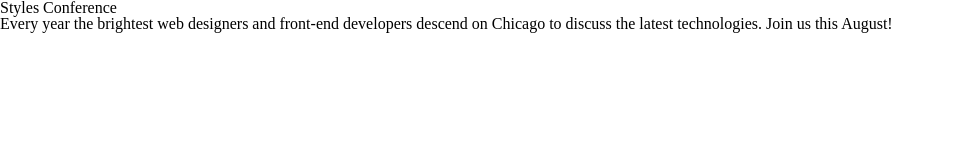
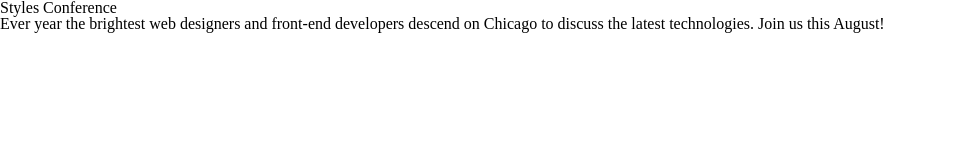
Before and after one commit to mrmacfadden/styles-conference, a plain HTML site: page index.html in a window 1280 px wide. Shown: the whole page, without its empty margins (0-954 px from the left). Drawn offline with Linux system fonts and the light colour scheme.

Commit message:
Update index.html

```diff
--- a/index.html
+++ b/index.html
@@ -7,6 +7,6 @@
   </head>
   <body>
     <h1>Styles Conference</h1>
-    <p>Every year the brightest web designers and front-end developers descend on Chicago to discuss the latest technologies. Join us this August!</p>
+    <p>Ever year the brightest web designers and front-end developers descend on Chicago to discuss the latest technologies. Join us this August!</p>
   </body>
 </html>
```
